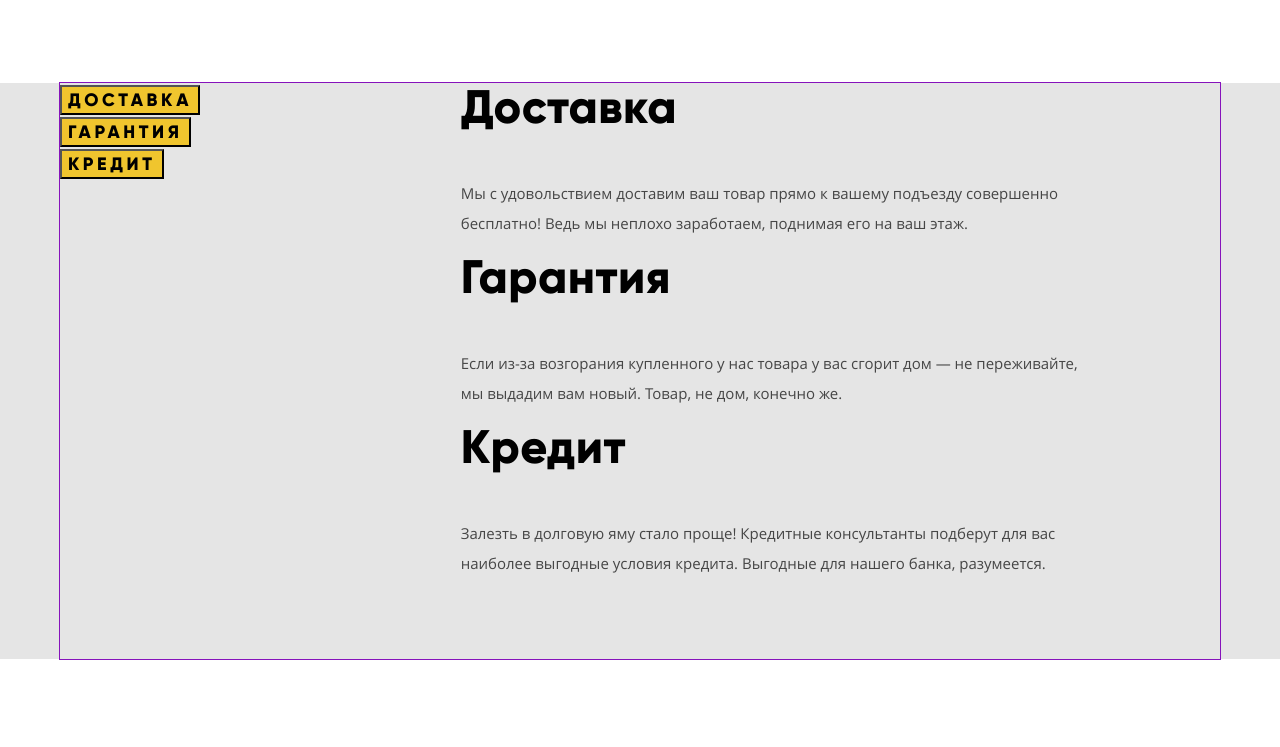
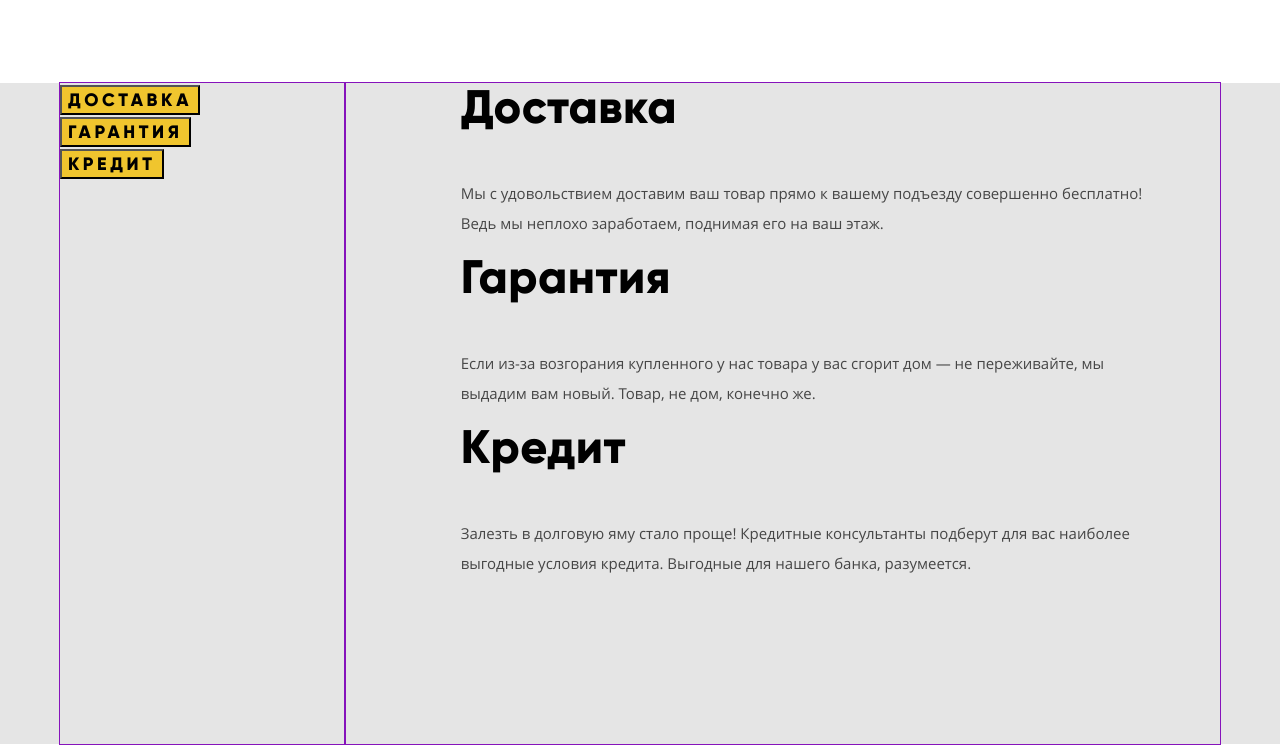
Before and after one commit to katieperca/1129585-device-27, a plain HTML site: page index.html in a window 1280 px wide. Shown: the part 1256-2003 px from the top of the page. Drawn offline with Linux system fonts and the light colour scheme.

Commit message:
Исправлены паддинги в Сервисах

```diff
--- a/css/style.css
+++ b/css/style.css
@@ -495,13 +495,16 @@ input[type="radio"].visually-hidden {
   width: 285px;
   padding: 0;
   margin: 0;
+
+  outline: 1px solid #8613bb;
 }
 
 .services-slider {
   width: 876px;
-  padding: 0 116px 66px;
+  padding: 0 66px 151px 116px;
+  margin: 0;
 
-  margin: 0;
+  outline: 1px solid #8613bb;
 }
 
 .services-slider-item h3 {
```
